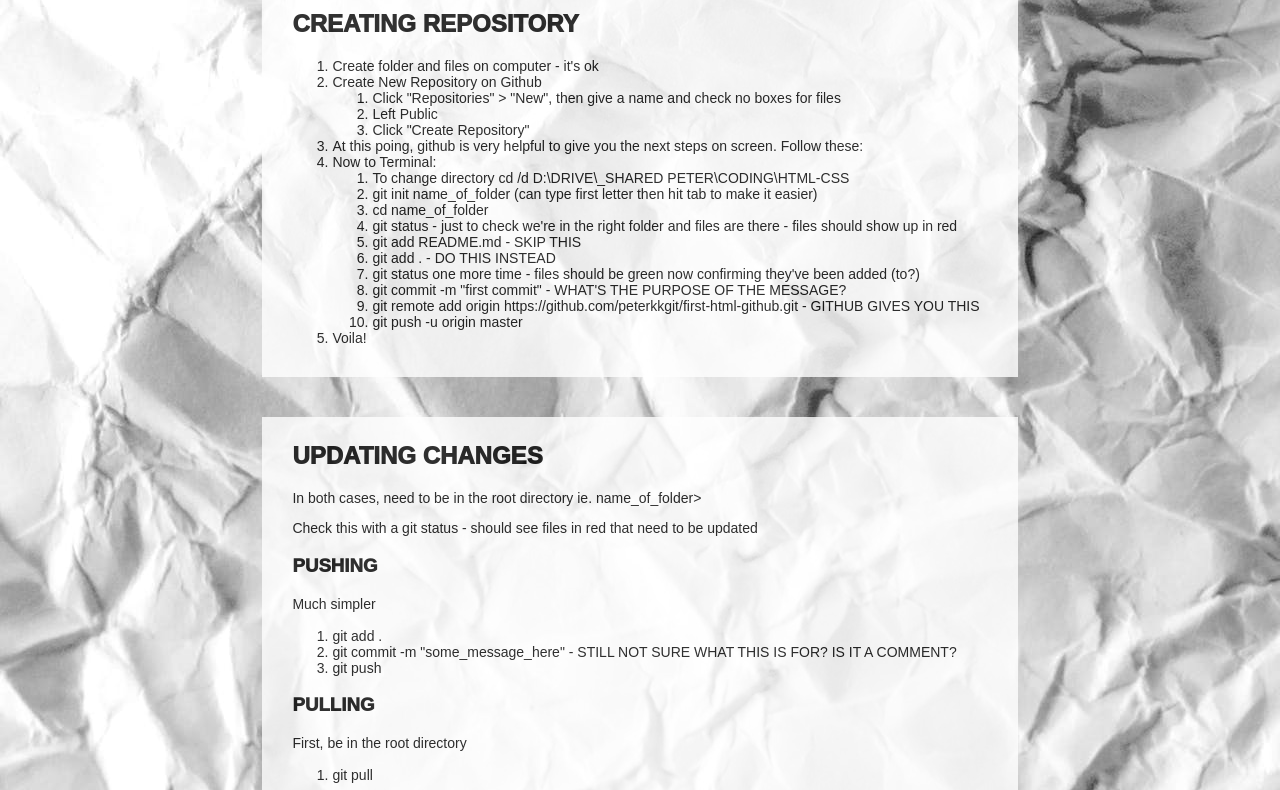
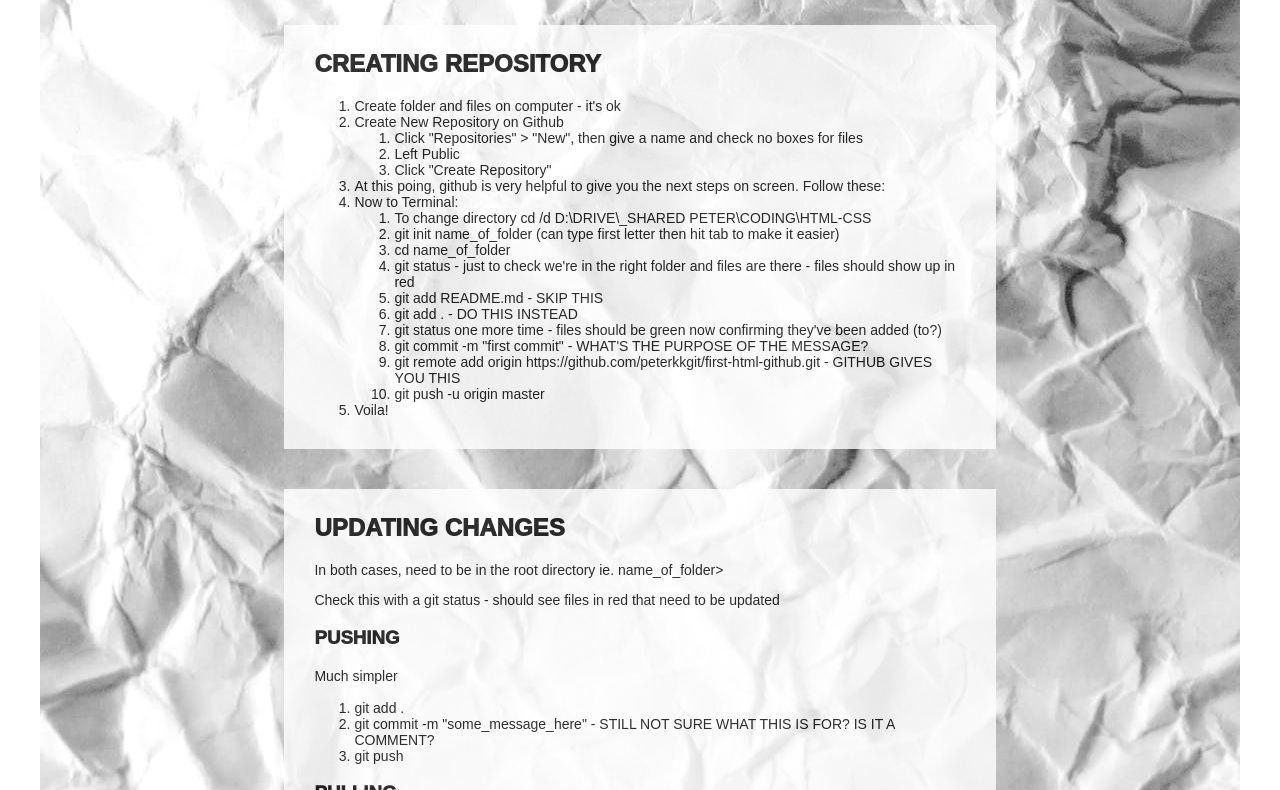
Before and after one commit to peterkkgit/first-html-github, a plain HTML site: page index.html in a window 1280 px wide. Shown: the part 113-903 px from the top of the page. Drawn offline with Linux system fonts and the light colour scheme.

Commit message:
added page border

```diff
--- a/style.css
+++ b/style.css
@@ -1,3 +1,7 @@
+html {
+    border: solid white 40px;
+}
+
 body {
     font-family: "open san", "arial", sans-serif;
     background-image: url(img/wallpaper_pexels-photo-479444.jpeg)
```
